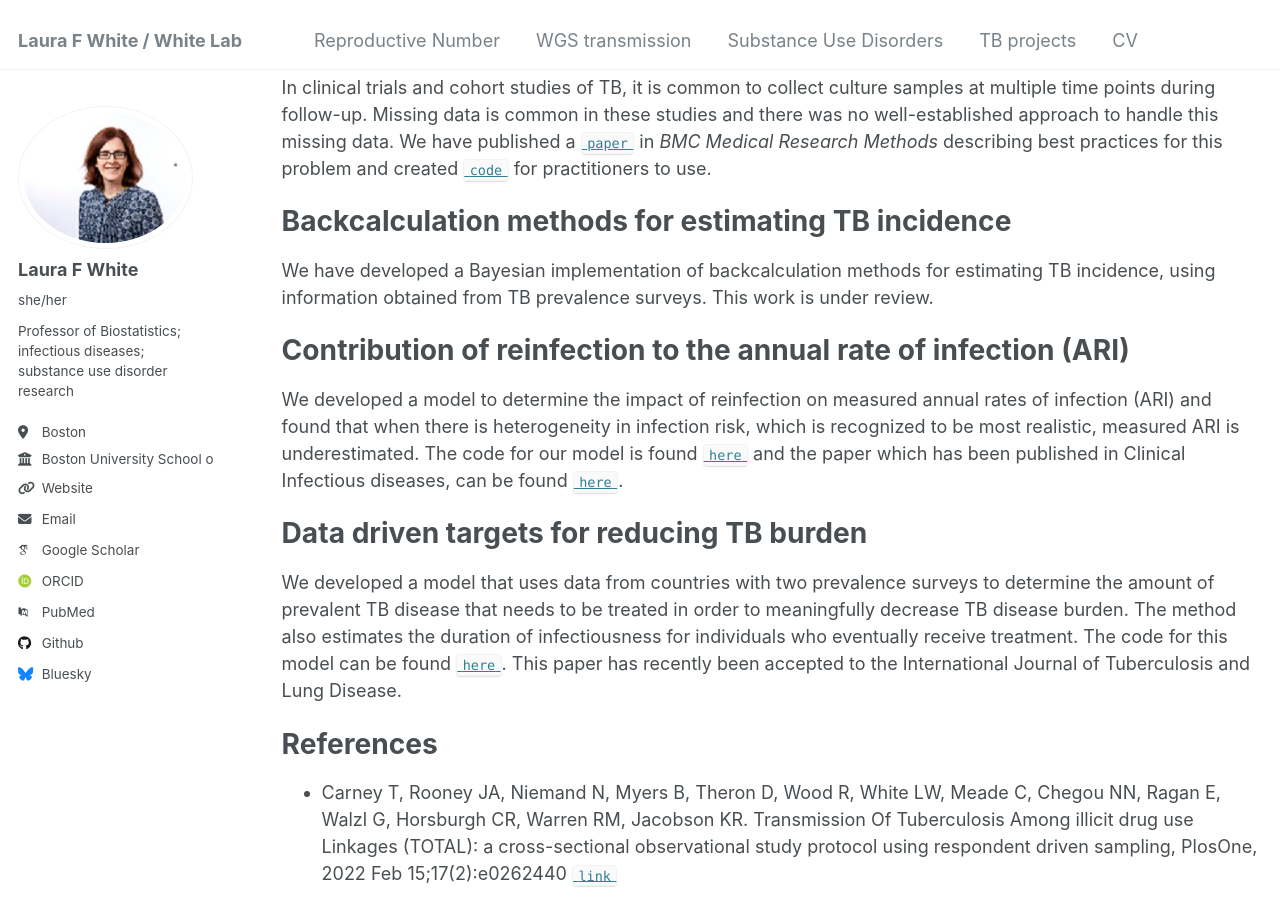
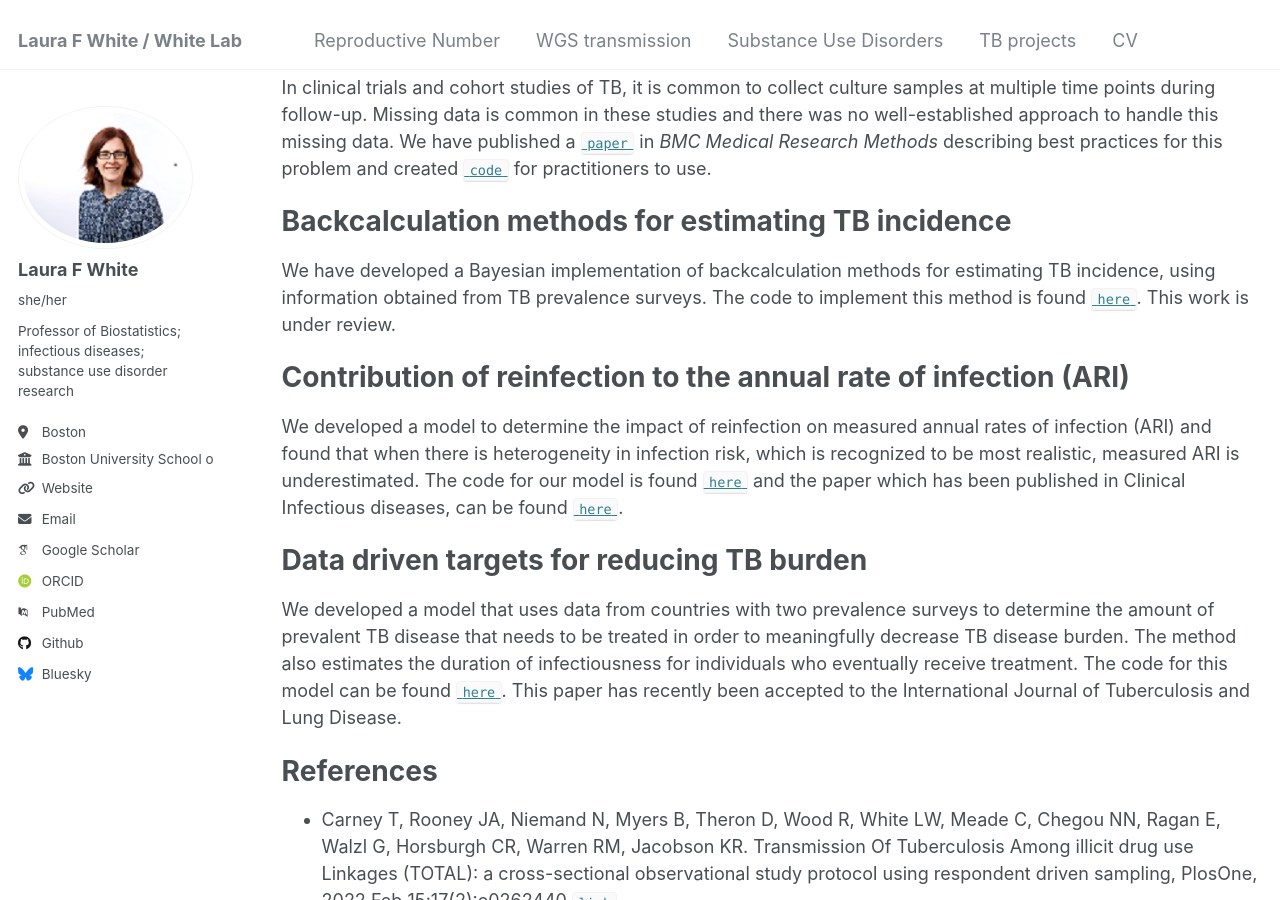
Before and after one commit to LauraFWhiteLab/LauraFWhiteLab.github.io, a Jekyll site: the page built from _pages/TBproj.md, in a window 1280 px wide and 900 px high, scrolled down 712 px. Built offline with Jekyll 4.4.1, drawn with Linux system fonts in a browser that asks for light colours; some web fonts are replaced.

Commit message:
Update TBproj.md
added link to Annie's code

```diff
--- a/_pages/TBproj.md
+++ b/_pages/TBproj.md
@@ -27,7 +27,7 @@ In clinical trials and cohort studies of TB, it is common to collect culture sam
 Backcalculation methods for estimating TB incidence
 =========
 
-We have developed a Bayesian implementation of backcalculation methods for estimating TB incidence, using information obtained from TB prevalence surveys. This work is under review.
+We have developed a Bayesian implementation of backcalculation methods for estimating TB incidence, using information obtained from TB prevalence surveys. The code to implement this method is found [`here`](https://github.com/anshap32/TB-backcalc). This work is under review.
 
 Contribution of reinfection to the annual rate of infection (ARI)
 =========
```
